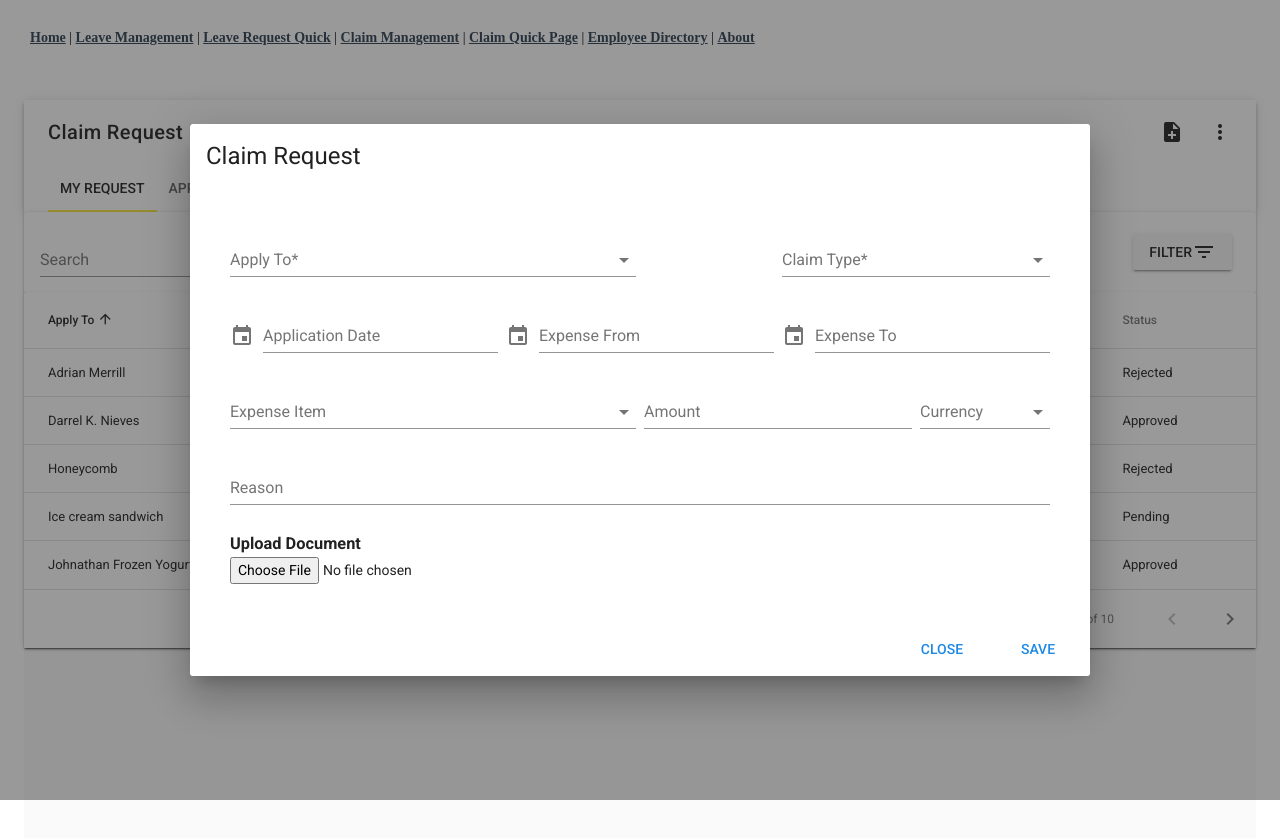
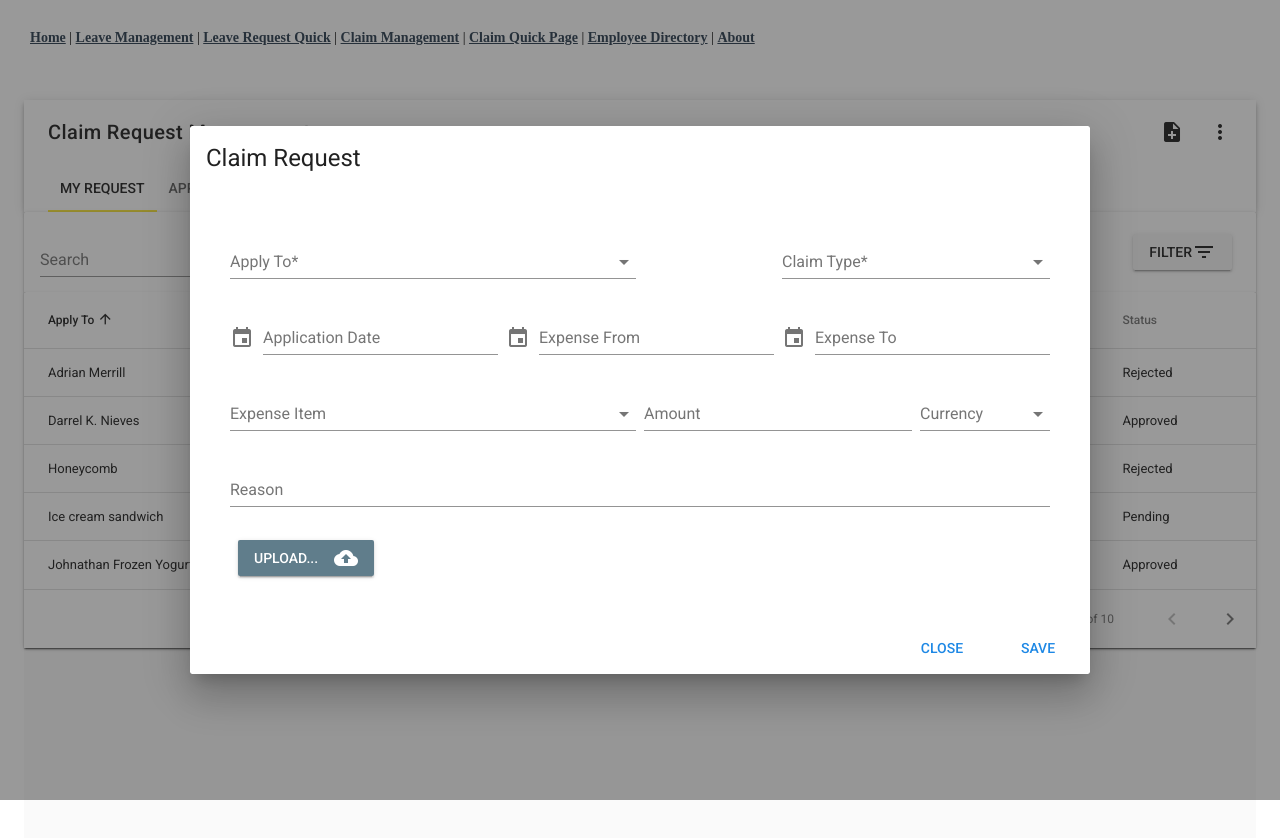
Before and after one commit to vaniee/hrms, a Vue app: page /claimhome/home in a window 1280 px wide. Both pictures are taken after a click on the button "note_add". Shown: the top 838 px of the page. Built offline with nearby package versions, Linux system fonts and the light colour scheme.

Commit message:
change button

```diff
--- a/src/views/ClaimManagement/ClaimNewForm.vue
+++ b/src/views/ClaimManagement/ClaimNewForm.vue
@@ -118,8 +118,9 @@
               </v-flex>
             <v-flex xs12>
                 <div>
-                  <h3>Upload Document</h3>
-                    <input class="fileUpload" type="file" ref="fileUpload">
+                  <input type="file" ref="file" style="display: none">
+                    <v-btn color="blue-grey" class="white--text" @click="$refs.file.click()">upload... <v-icon right dark>cloud_upload</v-icon>
+                    </v-btn>
                 </div>
             </v-flex>
             </v-layout>
@@ -180,7 +181,5 @@ export default class ClaimNewForm extends Vue {
 </script>
 
 <style>
-.fileUpload{
-  color: 'red';
-}
+
 </style>
--- a/src/views/ClaimManagement/ClaimSettingForm.vue
+++ b/src/views/ClaimManagement/ClaimSettingForm.vue
@@ -12,11 +12,7 @@
             </v-toolbar-items>
             <v-menu bottom right offset-y>
 
-              <v-list>
-                <v-list-tile v-for="(item, i) in items" :key="i" @click="0">
-                  <v-list-tile-title>{{ item.title }}</v-list-tile-title>
-                </v-list-tile>
-              </v-list>
+
             </v-menu>
           </v-toolbar>
           <v-card-text>
```
